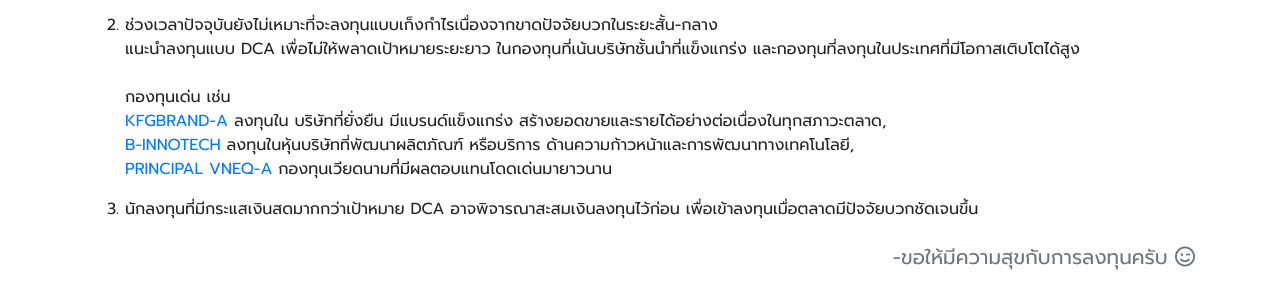
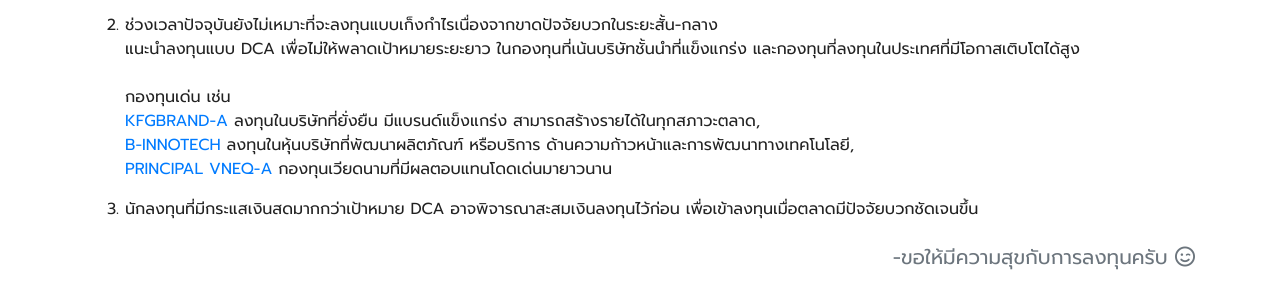
Before and after one commit to moneysart/moneysart.github.io, a Jekyll site: the page built from weekly/_posts/2022-04-24-summary.md, in a window 1280 px wide. Shown: the part 660-951 px from the top of the page. Built offline with Jekyll 4.4.1, drawn with Linux system fonts in a browser that asks for light colours; nearby versions of some CDN libraries.

Commit message:
fix typo

```diff
--- a/weekly/_posts/2022-04-24-summary.md
+++ b/weekly/_posts/2022-04-24-summary.md
@@ -36,7 +36,7 @@ date: 2022-04-23
 2. ช่วงเวลาปัจจุบันยังไม่เหมาะที่จะลงทุนแบบเก็งกำไรเนื่องจากขาดปัจจัยบวกในระยะสั้น-กลาง
 แนะนำลงทุนแบบ DCA เพื่อไม่ให้พลาดเป้าหมายระยะยาว ในกองทุนที่เน้นบริษัทชั้นนำที่แข็งแกร่ง และกองทุนที่ลงทุนในประเทศที่มีโอกาสเติบโตได้สูง<br><br>
 กองทุนเด่น เช่น
-[KFGBRAND-A](https://www.finnomena.com/fund/KFGBRAND-A) ลงทุนใน บริษัทที่ยั่งยืน มีแบรนด์แข็งแกร่ง สร้างยอดขายและรายได้อย่างต่อเนื่องในทุกสภาวะตลาด,
+[KFGBRAND-A](https://www.finnomena.com/fund/KFGBRAND-A) ลงทุนในบริษัทที่ยั่งยืน มีแบรนด์แข็งแกร่ง สามารถสร้างรายได้ในทุกสภาวะตลาด,
 [B-INNOTECH](https://www.finnomena.com/fund/B-INNOTECH) ลงทุนในหุ้นบริษัทที่พัฒนาผลิตภัณฑ์ หรือบริการ ด้านความก้าวหน้าและการพัฒนาทางเทคโนโลยี,
 [PRINCIPAL VNEQ-A](https://www.finnomena.com/fund/PRINCIPAL%20VNEQ-A) กองทุนเวียดนามที่มีผลตอบแทนโดดเด่นมายาวนาน
 
```
